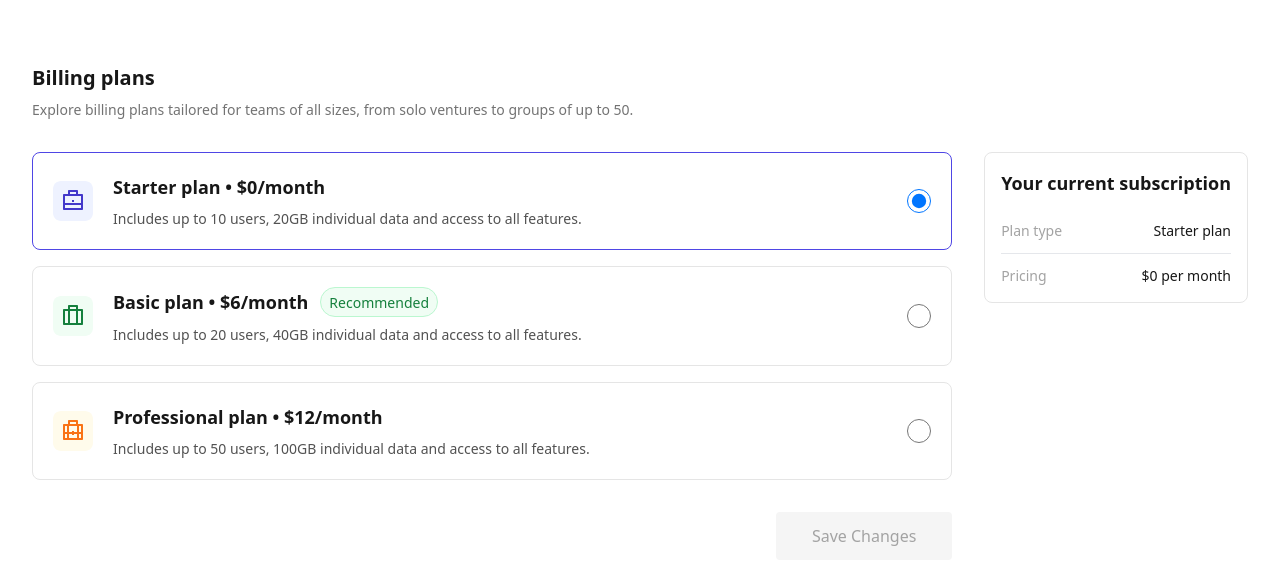
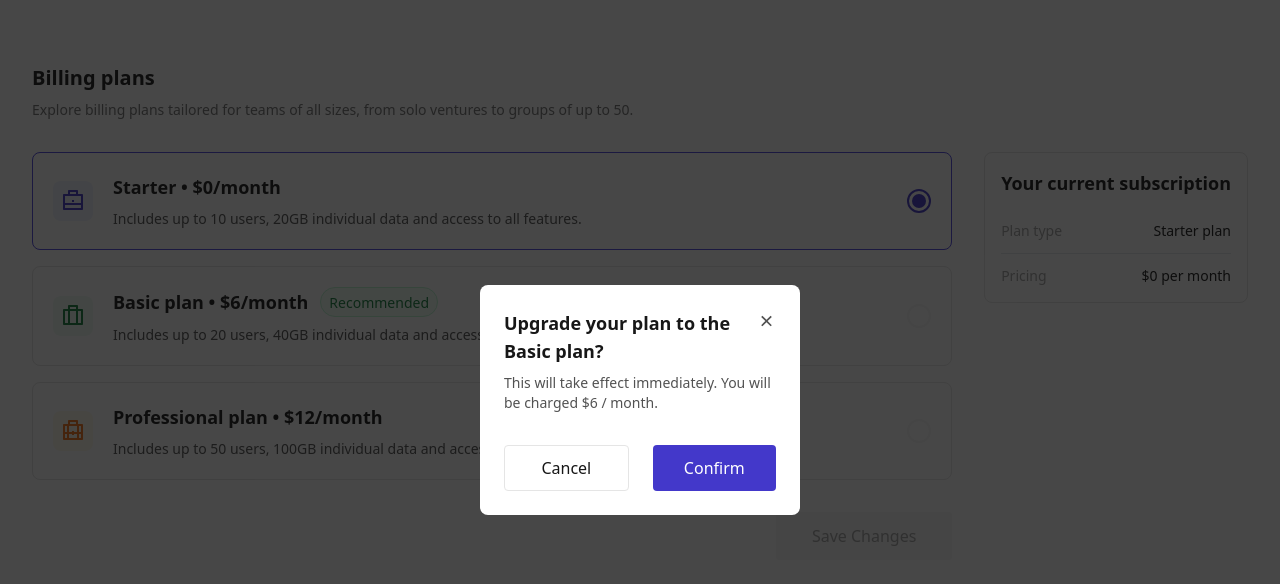
Before and after one commit to farhad-sadig/billing-plans, a Next.js app: page / in a window 1280 px wide. Shown: the top 584 px of the page. Built offline with nearby package versions, Linux system fonts and the light colour scheme.

Commit message:
Add custom radio buttons, modal and color changes on hover/focus

```diff
--- a/src/app/page.tsx
+++ b/src/app/page.tsx
@@ -1,6 +1,18 @@
+"use client";
 import PlansSection from "@/components/PlansSection";
+import Modal from "@/components/Modal";
+import { useState } from "react";
 
 export default function Home() {
+	const [showModal, setShowModal] = useState(true);
+
+	const handleSaveChanges = () => {
+		setShowModal(true);
+	};
+
+	const handleCloseModal = () => {
+		setShowModal(false);
+	};
 	return (
 		<div className="flex flex-col w-full gap-8 py-8 px-4 bg-white tablet:px-8 tablet:py-16 desktop:mx-auto desktop:max-w-7xl">
 			<div className="flex flex-col gap-2">
@@ -14,7 +26,7 @@ export default function Home() {
 			</div>
 			<div className="flex flex-col desktop:flex-row desktop:items-start desktop:gap-8">
 				<PlansSection />
-				<div className="flex flex-col gap-6 p-4 rounded-lg border border-solid border-neutral-200">
+				<div className="flex flex-col gap-6 p-4 my-8 rounded-lg border border-solid border-neutral-200 desktop:my-0">
 					<span className="font-semibold text-lg text-neutral-900 whitespace-nowrap">
 						Your current subscription
 					</span>
@@ -31,6 +43,7 @@ export default function Home() {
 					</div>
 				</div>
 			</div>
+			<Modal show={showModal} onClose={handleCloseModal} />
 		</div>
 	);
 }
--- /dev/null
+++ b/src/components/Modal.tsx
@@ -0,0 +1,54 @@
+// Modal.tsx
+
+import React from "react";
+
+interface ModalProps {
+	show: boolean;
+	onClose: () => void;
+}
+
+const Modal: React.FC<ModalProps> = ({ show }) => {
+	if (!show) return null;
+
+	return (
+		<div className="fixed inset-0 flex items-center justify-center bg-neutral-950 bg-opacity-75 z-10">
+			<div className="flex flex-col gap-8 bg-white p-6 rounded-lg w-80">
+				<div className="flex flex-col gap-1">
+					<div className="flex">
+						<span className="font-semibold text-lg text-neutral-900">
+							Upgrade your plan to the Basic plan?
+						</span>
+						<button className="w-6 h-6 flex justify-center items-center">
+							<svg
+								width="11"
+								height="12"
+								viewBox="0 0 11 12"
+								fill="none"
+								xmlns="http://www.w3.org/2000/svg"
+							>
+								<path
+									d="M5.50058 4.82208L9.62533 0.697266L10.8038 1.87577L6.67908 6.00058L10.8038 10.1253L9.62533 11.3038L5.50058 7.17908L1.37577 11.3038L0.197266 10.1253L4.32208 6.00058L0.197266 1.87577L1.37577 0.697266L5.50058 4.82208Z"
+									fill="#525252"
+								/>
+							</svg>
+						</button>
+					</div>
+					<span className="font-normal text-sm text-neutral-600 mt-1">
+						This will take effect immediately. You will be charged $6 / month.
+					</span>
+				</div>
+
+				<div className="flex gap-3 font-medium text-base">
+					<button className="bg-white w-1/2 px-4 py-2.5 text-neutral-900 rounded border-[0.5px] border-solid border-neutral-200 mr-[6px] tablet:w-full hover:bg-neutral-50 focus:bg-neutral-50">
+						Cancel
+					</button>
+					<button className="bg-indigo-700 w-full px-4 py-2.5 text-white rounded ml-[6px] hover:bg-indigo-800 focus:bg-indigo-800">
+						Confirm
+					</button>
+				</div>
+			</div>
+		</div>
+	);
+};
+
+export default Modal;
--- a/src/components/PlansSection.tsx
+++ b/src/components/PlansSection.tsx
@@ -1,30 +1,39 @@
 "use client";
-import { useRef, useState } from "react";
+import { useEffect, useState } from "react";
 import { BasicPlanIcon, ProfessionalPlanIcon, StarterPlanIcon } from "./Icons";
+import RadioButton from "./RadioButton";
 
-type PlanType = "starter" | "basic" | "professional";
+export type PlanType = "Starter" | "Basic" | "Professional";
 
 export default function PlansSection() {
-	const [selectedPlan, setSelectedPlan] = useState<PlanType>("starter");
+	const [currentPlan, setCurrentPlan] = useState<PlanType>("Starter");
+	const [previousPlan, setPreviousPlan] = useState<PlanType>("Starter");
+	const [isButtonEnabled, setIsButtonEnabled] = useState(false);
+
+	useEffect(() => {
+		setIsButtonEnabled(currentPlan !== previousPlan);
+	}, [currentPlan, previousPlan]);
 
 	const handlePlanChange = (plan: PlanType) => {
-		setSelectedPlan(plan);
+		setCurrentPlan(plan);
+	};
+	const handleSaveChanges = () => {
+		setPreviousPlan(currentPlan);
+		setIsButtonEnabled(false);
 	};
 
 	return (
 		<div className="flex flex-col gap-4 desktop:w-full">
 			<div
-				className={`flex items-start p-5 gap-5 rounded-lg border border-solid tablet:items-center  ${
-					selectedPlan === "starter"
-						? "border-indigo-600"
-						: "border-neutral-200"
+				className={`flex items-start p-5 gap-5 rounded-lg border border-solid hover:bg-neutral-50 tablet:items-center ${
+					currentPlan === "Starter" ? "border-indigo-600" : "border-neutral-200"
 				}`}
 			>
 				<div className="flex flex-col items-start tablet:flex-row gap-5 tablet:items-center">
 					<StarterPlanIcon />
 					<div className="flex flex-col gap-2">
 						<div className="font-semibold text-lg text-neutral-900">
-							Starter plan • $0/month
+							Starter • $0/month
 						</div>
 						<div className="font-normal text-sm text-neutral-600">
 							Includes up to 10 users, 20GB individual data and access to all
@@ -33,22 +42,16 @@ export default function PlansSection() {
 					</div>
 				</div>
 
-				<input
-					className="w-6 h-6 ml-auto flex-shrink-0 mt-2 tablet:mt-0"
-					name="plan"
-					type="radio"
-					value="starter"
-					checked={selectedPlan === "starter"}
-					onChange={() => handlePlanChange("starter")}
+				<RadioButton
+					value="Starter"
+					checked={currentPlan === "Starter"}
+					handlePlanChange={handlePlanChange}
 				/>
-				<label htmlFor="starter" className="sr-only">
-					Starter plan
-				</label>
 			</div>
 
 			<div
-				className={`flex items-start p-5 gap-5 rounded-lg border border-solid tablet:items-center  ${
-					selectedPlan === "basic" ? "border-indigo-600" : "border-neutral-200"
+				className={`flex items-start p-5 gap-5 rounded-lg border border-solid hover:bg-neutral-50 tablet:items-center ${
+					currentPlan === "Basic" ? "border-indigo-600" : "border-neutral-200"
 				}`}
 			>
 				<div className="flex flex-col items-start tablet:flex-row gap-5 tablet:items-center">
@@ -72,21 +75,15 @@ export default function PlansSection() {
 					</div>
 				</div>
 
-				<input
-					className="w-6 h-6 ml-auto flex-shrink-0 mt-2 tablet:mt-0"
-					name="plan"
-					type="radio"
-					value="basic"
-					checked={selectedPlan === "basic"}
-					onChange={() => handlePlanChange("basic")}
+				<RadioButton
+					value="Basic"
+					checked={currentPlan === "Basic"}
+					handlePlanChange={handlePlanChange}
 				/>
-				<label htmlFor="basic" className="sr-only">
-					Basic plan
-				</label>
 			</div>
 			<div
-				className={`flex items-start p-5 gap-5 rounded-lg border border-solid tablet:items-center  ${
-					selectedPlan === "professional"
+				className={`flex items-start p-5 gap-5 rounded-lg border border-solid hover:bg-neutral-50 tablet:items-center ${
+					currentPlan === "Professional"
 						? "border-indigo-600"
 						: "border-neutral-200"
 				}`}
@@ -103,21 +100,22 @@ export default function PlansSection() {
 						</div>
 					</div>
 				</div>
-
-				<input
-					className="w-6 h-6 ml-auto flex-shrink-0 mt-2 tablet:mt-0"
-					name="plan"
-					type="radio"
-					value="professional"
-					checked={selectedPlan === "professional"}
-					onChange={() => handlePlanChange("professional")}
+				<RadioButton
+					value="Professional"
+					checked={currentPlan === "Professional"}
+					handlePlanChange={handlePlanChange}
 				/>
-				<label htmlFor="professional" className="sr-only">
-					Professional plan
-				</label>
 			</div>
 			<div className="flex justify-end items-center gap-4 py-4">
-				<button className="w-44 flex justify-center bg-neutral-100 px-5 py-3 rounded font-medium text-base text-neutral-400">
+				<button
+					className={`w-44 flex justify-center px-5 py-3 rounded font-medium text-base focus:shadow-custom-blue ${
+						isButtonEnabled
+							? "bg-indigo-700 text-white hover:bg-indigo-800"
+							: "bg-neutral-100 text-neutral-400"
+					}`}
+					onClick={handleSaveChanges}
+					disabled={!isButtonEnabled}
+				>
 					Save Changes
 				</button>
 			</div>
--- /dev/null
+++ b/src/components/RadioButton.tsx
@@ -0,0 +1,51 @@
+import React from "react";
+import { PlanType } from "./PlansSection";
+
+interface RadioButtonProps {
+	value: PlanType;
+	checked: boolean;
+	handlePlanChange: (plan: PlanType) => void;
+}
+
+const RadioButton: React.FC<RadioButtonProps> = ({
+	value,
+	checked,
+	handlePlanChange
+}) => (
+	<div
+		className={`group w-6 h-6 ml-auto flex-shrink-0 mt-2 tablet:mt-0 rounded-full`}
+		onClick={() => handlePlanChange(value)}
+	>
+		{checked ? (
+			<svg
+				width="24"
+				height="24"
+				viewBox="0 0 24 24"
+				fill="none"
+				xmlns="http://www.w3.org/2000/svg"
+			>
+				<circle cx="12" cy="12" r="7" fill="#4338CA" />
+				<circle cx="12" cy="12" r="11" stroke="#4338CA" strokeWidth="2" />
+			</svg>
+		) : (
+			<svg
+				width="24"
+				height="24"
+				viewBox="0 0 24 24"
+				fill="none"
+				xmlns="http://www.w3.org/2000/svg"
+			>
+				<circle
+					className="group-hover:stroke-[#4338CA]"
+					cx="12"
+					cy="12"
+					r="11"
+					stroke="#f5f5f5"
+					strokeWidth="2"
+				/>
+			</svg>
+		)}
+	</div>
+);
+
+export default RadioButton;
--- a/tailwind.config.ts
+++ b/tailwind.config.ts
@@ -11,6 +11,11 @@ const config: Config = {
 			desktop: "1280px",
 			tablet: "768px",
 			mobile: "375px"
+		},
+		extend: {
+			boxShadow: {
+				"custom-blue": "0px 0px 0px 4px rgba(68, 76, 231, 0.12)"
+			}
 		}
 	},
 	plugins: []
```
